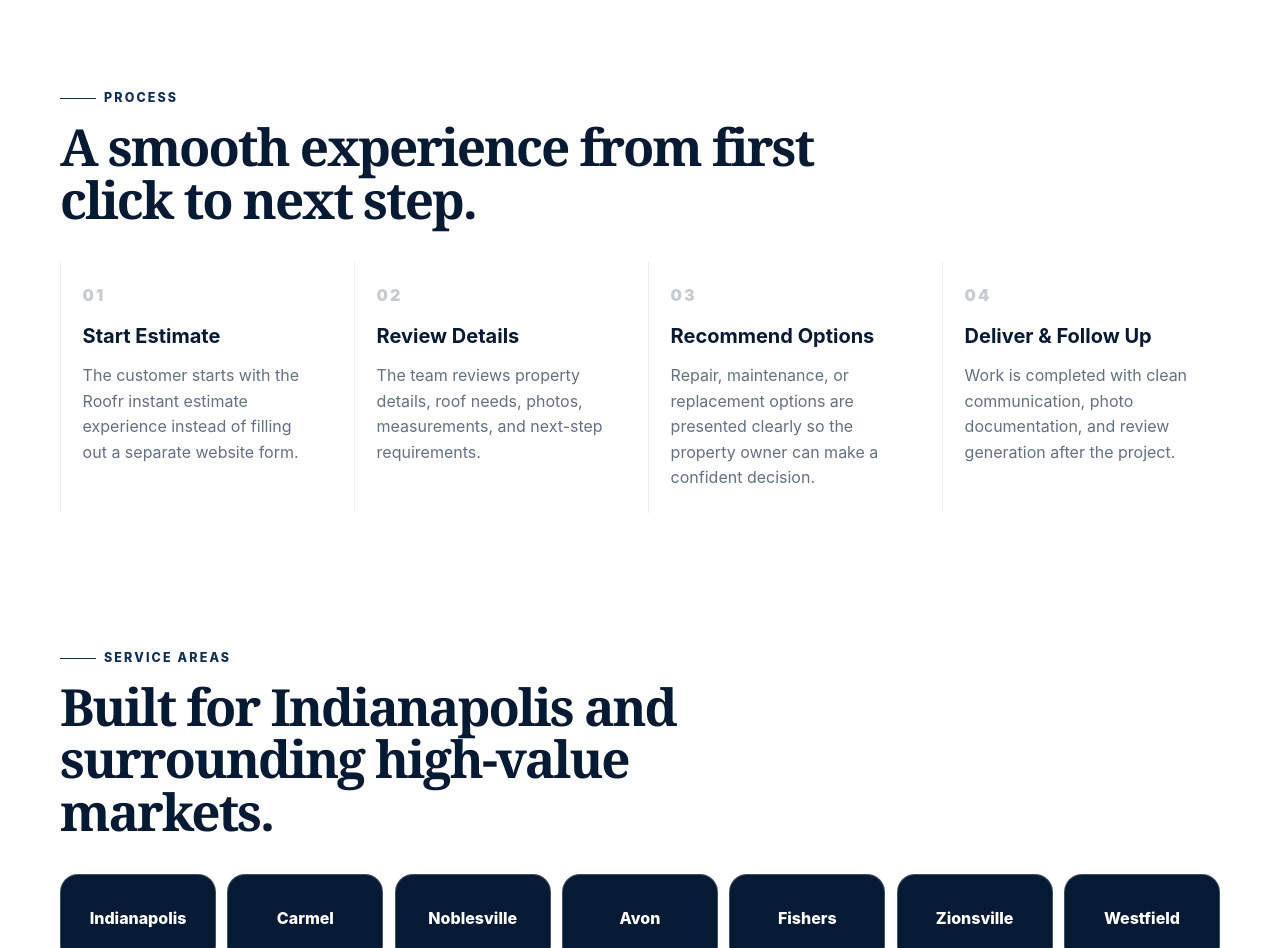
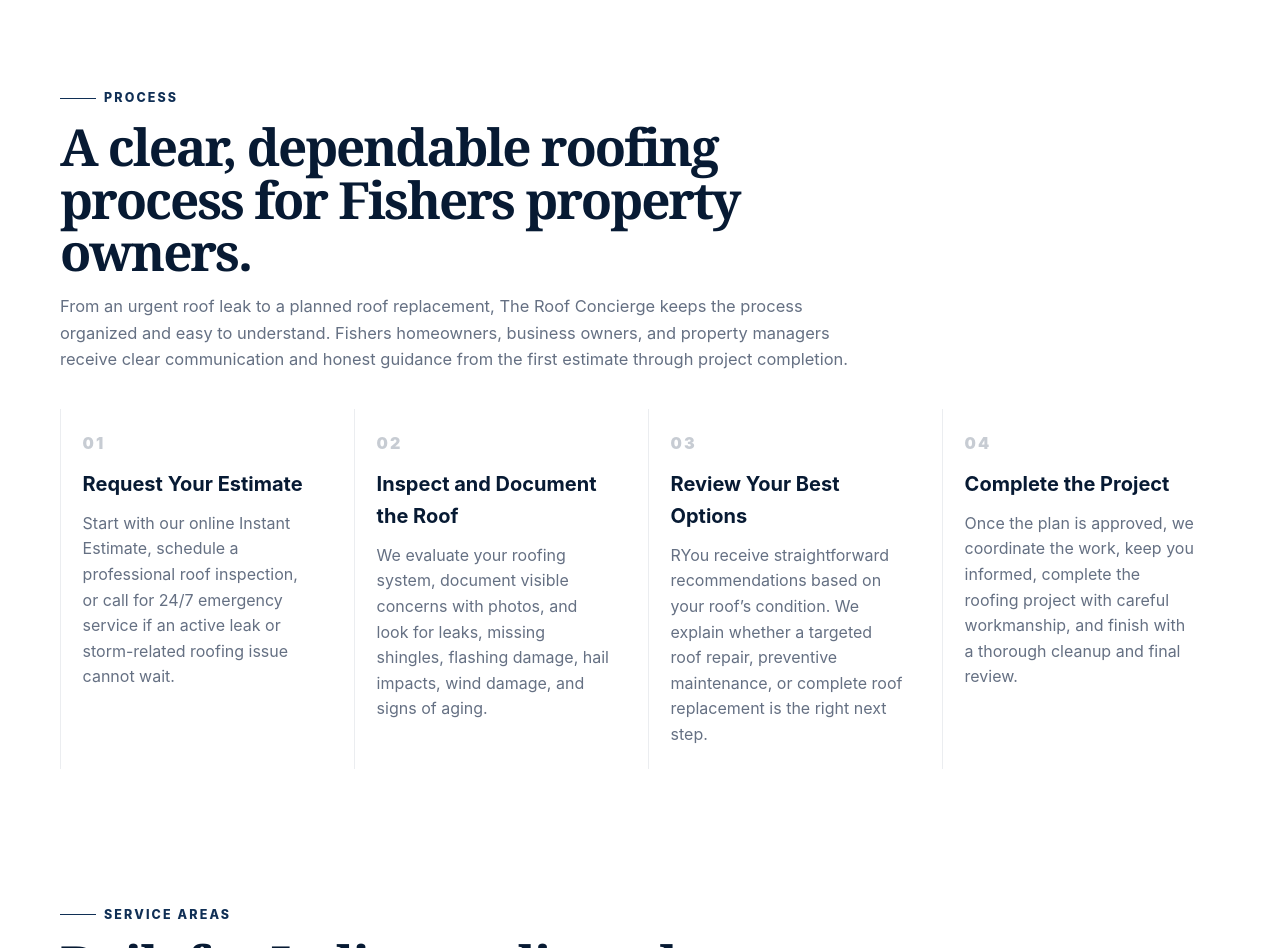
Before and after one commit to blacksheepbetting/theroofconcierge, a plain HTML site: page fishers.html in a window 1280 px wide. Shown: the part 4200-5148 px from the top of the page. Drawn offline with Linux system fonts and the light colour scheme; a script that the page names is missing.

Commit message:
Revise roofing process descriptions for clarity
Updated the roofing process section to provide clearer communication and detailed descriptions for each step.

```diff
--- a/fishers.html
+++ b/fishers.html
@@ -166,28 +166,29 @@
     <section class="process section-shell" id="process">
       <div class="section-heading">
         <span class="section-kicker">Process</span>
-        <h2>A smooth experience from first click to next step.</h2>
+        <h2>A clear, dependable roofing process for Fishers property owners.</h2>
+        <p> From an urgent roof leak to a planned roof replacement, The Roof Concierge keeps the process organized and easy to understand. Fishers homeowners, business owners, and property managers receive clear communication and honest guidance from the first estimate through project completion. </p>
       </div>
       <div class="process-grid">
         <article>
           <span>01</span>
-          <h3>Start Estimate</h3>
-          <p>The customer starts with the Roofr instant estimate experience instead of filling out a separate website form.</p>
+          <h3>Request Your Estimate</h3>
+          <p>Start with our online Instant Estimate, schedule a professional roof inspection, or call for 24/7 emergency service if an active leak or storm-related roofing issue cannot wait.</p>
         </article>
         <article>
           <span>02</span>
-          <h3>Review Details</h3>
-          <p>The team reviews property details, roof needs, photos, measurements, and next-step requirements.</p>
+          <h3>Inspect and Document the Roof</h3>
+          <p>We evaluate your roofing system, document visible concerns with photos, and look for leaks, missing shingles, flashing damage, hail impacts, wind damage, and signs of aging. </p>
         </article>
         <article>
           <span>03</span>
-          <h3>Recommend Options</h3>
-          <p>Repair, maintenance, or replacement options are presented clearly so the property owner can make a confident decision.</p>
+          <h3>Review Your Best Options</h3>
+          <p>RYou receive straightforward recommendations based on your roof’s condition. We explain whether a targeted roof repair, preventive maintenance, or complete roof replacement is the right next step. </p>
         </article>
         <article>
           <span>04</span>
-          <h3>Deliver & Follow Up</h3>
-          <p>Work is completed with clean communication, photo documentation, and review generation after the project.</p>
+          <h3>Complete the Project</h3>
+          <p>Once the plan is approved, we coordinate the work, keep you informed, complete the roofing project with careful workmanship, and finish with a thorough cleanup and final review. </p>
         </article>
       </div>
     </section>
```
